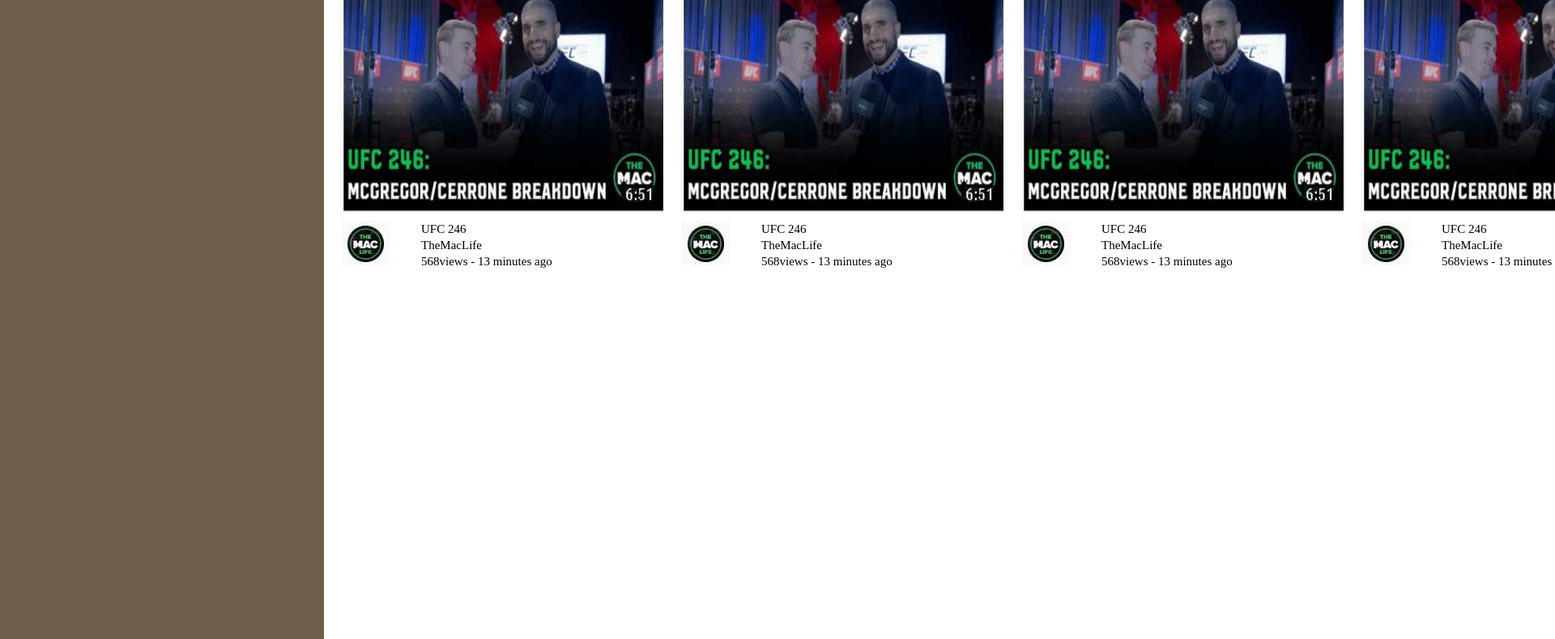
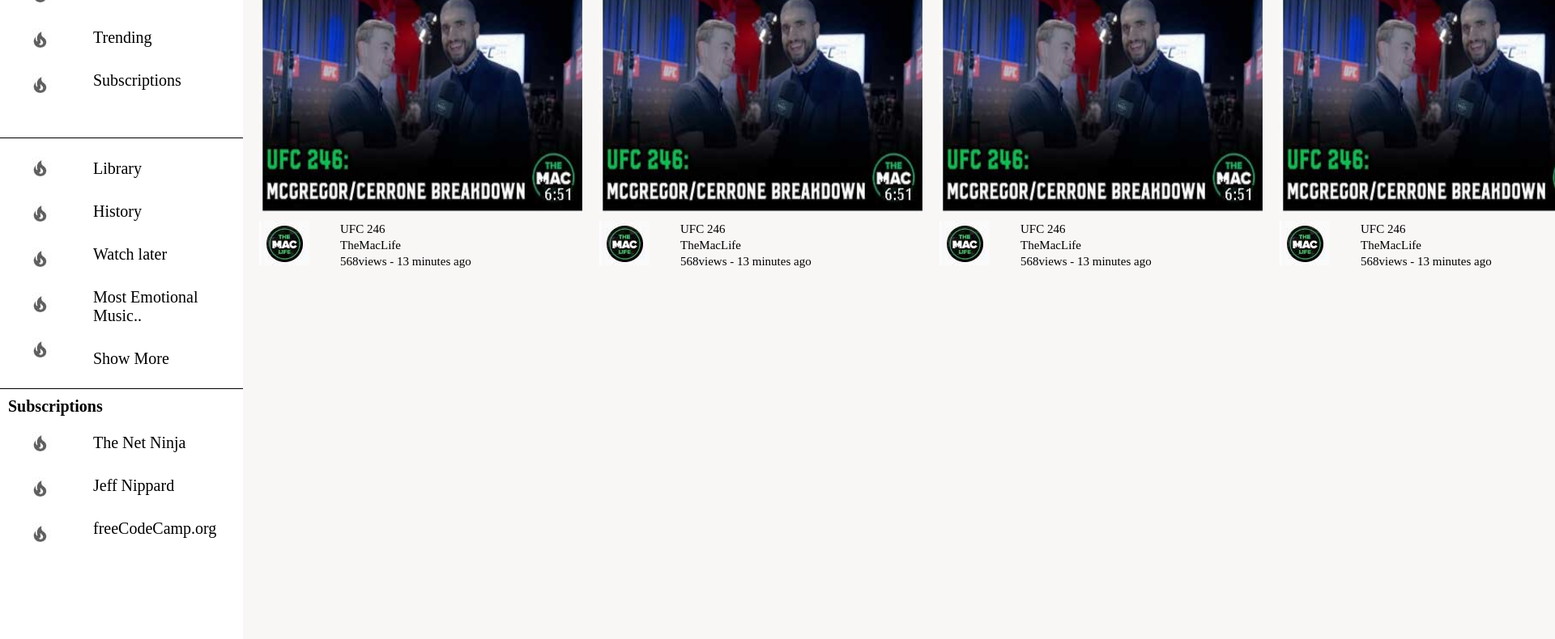
Before and after one commit to Eddie-Z/cssyoutubeclone, a website: page index.html in a window 1280 px wide. Shown: the part 134-924 px from the top of the page at 81% size, 1920 px wide, since content can reach past the window. Drawn offline with Linux system fonts and the light colour scheme.

Commit message:
cloned layout

```diff
--- a/index.html
+++ b/index.html
@@ -10,7 +10,51 @@
 </head>
 <body class="container">
     <div class="sidebar">
-        Sidebar
+        <div class="sidebar__icon">
+            <img src="img/icons1_03.jpg" alt="" class="sidebar__item">
+            <img src="img/icons1_03.jpg" alt="" class="sidebar__item">
+            <img src="img/icons1_03.jpg" alt="" class="sidebar__item">
+        </div>
+        <div class="sidebar__top">
+            <ul class="sidebar__list">
+                <li>Home</li>
+                <li>Trending</li>
+                <li>Subscriptions</li>
+            </ul>
+        </div>
+        <div class="sidebar__icon--2">
+            <img src="img/icons1_03.jpg" alt="" class="sidebar__item--2">
+            <img src="img/icons1_03.jpg" alt="" class="sidebar__item--2">
+            <img src="img/icons1_03.jpg" alt="" class="sidebar__item--2">
+            <img src="img/icons1_03.jpg" alt="" class="sidebar__item--2">
+            <img src="img/icons1_03.jpg" alt="" class="sidebar__item--2">
+        </div>
+        <div class="sidebar__main">
+            <ul class="sidebar__list">
+                <li>Library</li>
+                <li>History</li>
+                <li>Watch later</li>
+                <li>Most Emotional Music..</li>
+                <li>Show More</li>
+            </ul>
+
+        </div>
+        <h1 class="sidebar__subs">Subscriptions</h1>
+        <div class="sidebar__icon--3">
+            <img src="img/icons1_03.jpg" alt="" class="sidebar__item--3">
+            <img src="img/icons1_03.jpg" alt="" class="sidebar__item--3">
+            <img src="img/icons1_03.jpg" alt="" class="sidebar__item--3">
+
+        </div>
+        <div class="sidebar__subscriptions">
+
+            <ul class="sidebar__list sidebar__list--3">
+                <li>The Net Ninja</li>
+                <li>Jeff Nippard</li>
+                <li>freeCodeCamp.org</li>
+            </ul>
+
+        </div>
     </div>
     <header class="header">
         <img src="img/left.jpg" alt="" class="header__logo--1">
--- a/sass/_base.scss
+++ b/sass/_base.scss
@@ -28,7 +28,7 @@
 .container{
     display:grid;
     grid-template-rows: 10rem repeat(5,40rem);
-    grid-template-columns: repeat(5,40rem);
+    grid-template-columns: 30rem repeat(4,50rem);
 
 
 }
--- a/sass/_sidebar.scss
+++ b/sass/_sidebar.scss
@@ -1,6 +1,88 @@
 .sidebar{
-    background-color:$color-grey-dark-2;
+
     grid-column:1/1;
     grid-row:2/-1;
+    display:grid;
+    grid-template-columns: 10rem 20rem;
+    grid-template-rows: 20.5rem 30rem 40rem;
+    grid-row-gap: 1rem;
+    &__subs{
+        grid-column: 1/2;
+        grid-row: 3/4;
+        padding-left:1rem;
+
+    }
+
+    &__icon--2{
+        grid-column:1/1;
+        display:flex;
+        flex-direction:column;
+        border-bottom: thin solid black;
+    }
+    &__item--2{
+
+        align-self: center;
+        padding:.5rem;
+    }
+
+    &__icon{
+        grid-column:1/1;
+        display:flex;
+        flex-direction:column;
+        border-bottom: thin solid black;
+    }
+
+    &__item{
+        align-self: center;
+        padding:.5rem;
+
+    }
+
+    &__icon--3{
+        display:flex;
+        flex-direction:column;
+        grid-column: 1/2;
+        grid-row: 3/4;
+        margin-top:3rem;
+    }
+    &__item--3{
+        align-self: center;
+        padding:.5rem;
+    }
+
+    &__top{
+        grid-row: 1/2;
+        grid-column: 2/2;
+        font-size:2rem;
+        border-bottom: thin solid black;
+    }
+    &__main{
+        grid-row: 2/3;
+        grid-column: 2/2;
+        font-size:2rem;
+        border-bottom: thin solid black;
+    }
+    &__subscriptions{
+
+        grid-row: 3/4;
+        grid-column: 2/2;
+        font-size:2rem;
+    }
+    &__list{
+        list-style:none;
+        padding-top:.1rem;
+    }
+
+    &__list li{
+        padding:1.5rem;
+    }
+
+    &__list{
+        list-style:none;
+    }
+    &__list--3{
+        padding-top:3rem;
+
+    }
 
 }
--- a/sass/_videos.scss
+++ b/sass/_videos.scss
@@ -1,4 +1,5 @@
 .videos{
+    background-color:$color-grey-light-1;
 
     grid-column:2/-1;
     grid-row:2/-1;
```
Also changed, not shown: css/style.css, img/icons1_03.jpg (added), readme.md (added).
